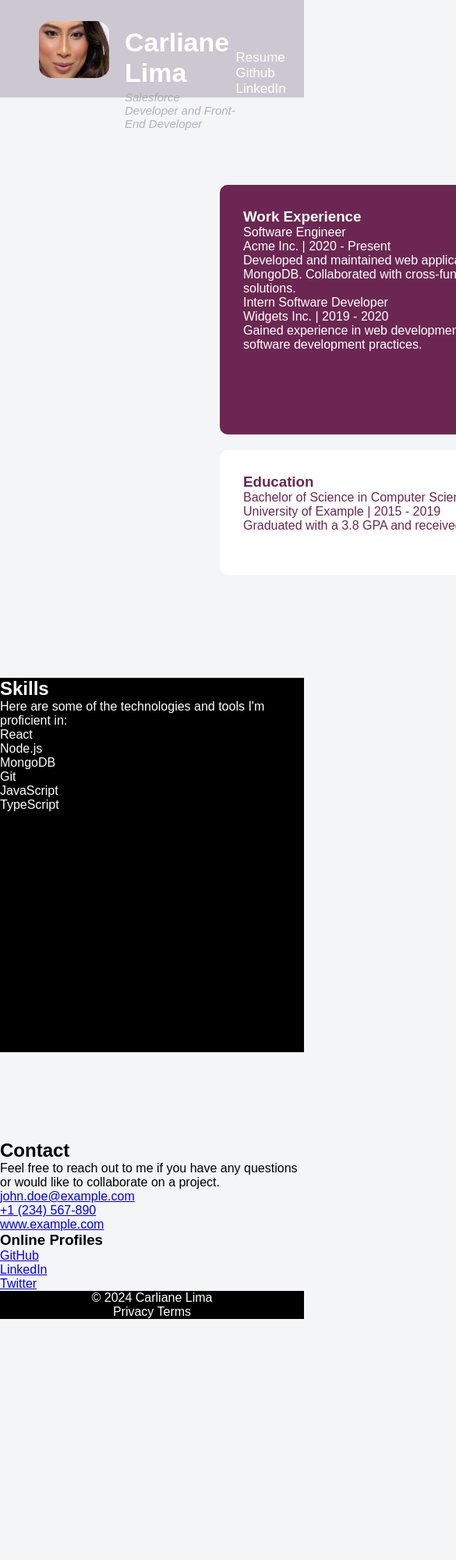
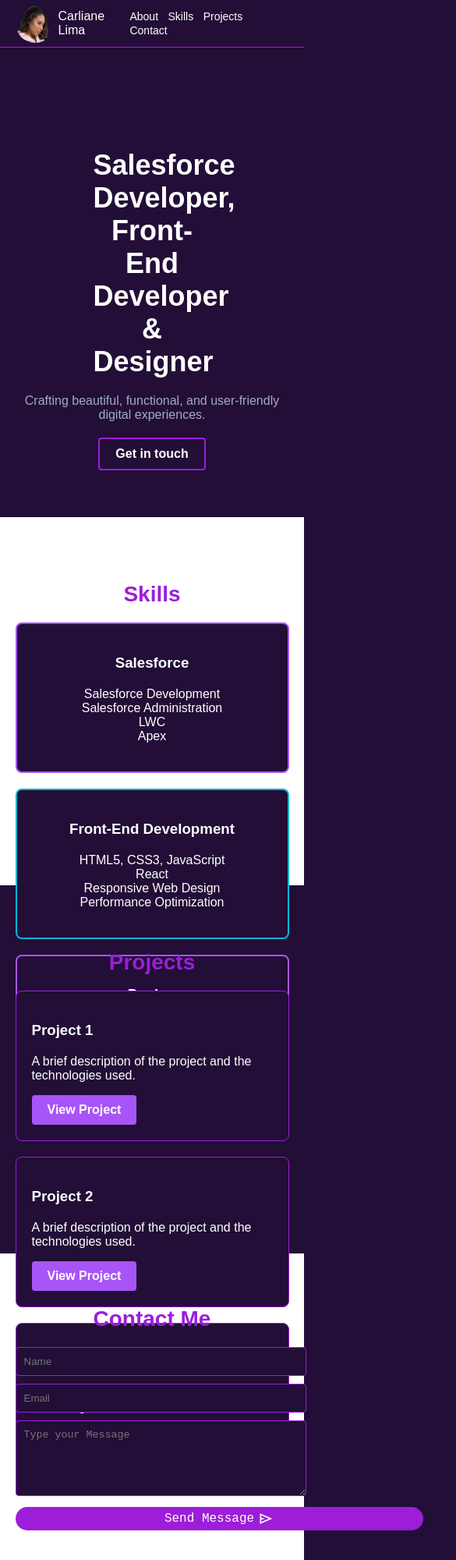
Before and after one commit to CarlianeLima/carli-lima.github.io, a plain HTML site: page MyPage.html in a window 390 px wide. Shown: the top 2000 px of the page at 78% size, 585 px wide, since content can reach past the window. Before the commit the page ends 1691 px from the top, so only its background shows below. Drawn offline with Linux system fonts and the light colour scheme; a script that the page names is missing; a small style sheet from the web is missing.

Commit message:
Change all layout

```diff
--- a/MyPage.css
+++ b/MyPage.css
@@ -1,160 +1,239 @@
-* {
+body {
+    font-family: Arial, sans-serif;
     margin: 0;
     padding: 0;
-    box-sizing: border-box;
-    font-family: 'Libre Franklin', sans-serif;
-}
-
-.grid-container {
-    display: grid;
-    grid-template-columns: auto auto auto;
-    background-color: #ccc8d1;
-    padding-left: 50px;
-    height: 125px;
-}
-
-.grid-container > div {
-    font-size: 17px;
+    background-color: rgb(34, 14, 55);
     color: white;
 }
 
-.item1 {
-    grid-column-start: 1;
-    grid-column-end: 3;
-  }
-
-/* .....Photo and Role..... */
-
-.PhotoAndRole {
-    display: flex;
-    justify-content: flex-start;
-    align-items: flex-start;
-    margin-top: 20px;
+.container {
+    width: 90%;
+    max-width: 1200px;
+    margin: 0 auto;
 }
 
-.MyAvatar img {
-    width: 90px;
-    height: 73px;
-    border-radius: 20%;
-    margin-right: 20px;
-    margin-top: 7px;
+header {
+    position: sticky;
+    top: 0;
+    z-index: 50;
+    width: 100%;
+    border-bottom: 1px solid #9d1dd8;
+    background-color: rgb(34, 14, 55);
+    backdrop-filter: blur(10px);
 }
 
-.NameAndRole {
-    margin-top: 15px;
+.imgAndNameDiv {
+    display: flex;
+    align-items: center;
+    flex-direction: row;
 }
 
-.Name {
-    padding-bottom: 3px;
+.facePhoto {
+    width: 50px;
+    height: 50px;
+    border-radius: 50%;
+    margin-right: 5px;
 }
 
-.Role {
-    color: rgb(156 163 175 / 80%);
-    font-size: 15px;
-    font-style: italic;
+nav {
+    display: flex;
+    justify-content: space-between;
+    align-items: center;
+    height: 60px;
 }
 
-/* ...... Links ...... */
-
-.ProfileLinks {
-    display: flex;
-    justify-content: center;
-    align-items: center;
-    margin-top: 20px;
+nav a {
+    color: white;
+    text-decoration: none;
+    font-size: 14px;
+    font-weight: 500;
+    transition: color 0.3s;
 }
 
-.ResumeClass {
-    text-decoration: none;
-    color: white;
-    margin-right: 20px;
+nav a:hover {
+    color: #9d1dd8;
 }
 
-.ResumeClass:hover {
-    color:  rgb(156 163 175 / 80%);;
+main {
+    padding: 40px 0;
 }
 
-.GithubClass {
-    text-decoration: none;
-    color: white;
-    margin-right: 20px;
+section {
+    padding: 60px 0;
 }
 
-.GithubClass:hover {
-    color:  rgb(156 163 175 / 80%);;
+h1, h2, h3 {
+    margin-bottom: 20px;
 }
 
-.LinkedInClass {
+h1 {
+    font-size: 50px;
+    text-align: center;
+    padding: 0 100px;
+}
+
+h2 {
+    font-size: 36px;
+    color: #9d1dd8;
+    text-align: center;
+}
+
+.descriptionAbout {
+    text-align: center;
+    color: #a0aec0;
+    max-width: 600px;
+    margin: 0 auto 20px;
+}
+
+#btnId {
+    text-align: center;
+}
+
+.btn {
+    display: inline-block;
+    padding: 10px 20px;
+    border-radius: 4px;
     text-decoration: none;
+    font-weight: bold;
+    transition: background-color 0.3s;
+}
+
+.btn-outline {
+    border: 2px solid #9d1dd8;
     color: white;
 }
 
-.LinkedInClass:hover {
-    color:  rgb(156 163 175 / 80%);;
-}
-/* ...... Header End ...... */
-
-/* ...... Body ...... */
-.Body {
-    background-color: rgb(243 244 246 / 90%);
-}
-
-.sectionContainer {
-    margin-left: 12rem;
-    margin-right: 12rem;
-}
-
-.IntrodutionAndDetailsSection {
-    display: flex;
-    justify-content: space-between;
-    margin-top: 7rem;
-}
-
-.IntrodutionBox {
-    width: 40rem;
-    margin: 0px 50px 10px 40px;
-}
-
-.myImage {
-    width: 100%;
-    height: 100%;
-}
-
-.WorkExperienceBox {
-    background: #6b2751;
-    padding: 30px;
-    border-radius: 10px;
-    margin-right: 40px;
-    margin-bottom: 20px;
-    width: 38rem;
-    height: 20rem;
+.btn-outline:hover {
+    background-color: #5a08b2;
     color: white;
 }
 
-.EducationBox {
-    background: white;
-    padding: 30px;
-    border-radius: 10px;
-    margin-right: 40px;
-    margin-bottom: 20px;
-    width: 38rem;
-    height: 10rem;
-    color: #6b2751;
+.btn-primary {
+    background-color: #a855f7;
+    color: white;
 }
 
-/* ...... skillsSection ...... */
-.skillsSection{
-    background-color: black;
-    color: white;
-    width: 100%;
-    height: 30rem;
-    margin-top: 7rem;
-    margin-bottom: 7rem;
+.btn-primary:hover {
+    background-color: #5a08b2;
 }
 
+.skills {
+    display: grid;
+    grid-template-columns: repeat(auto-fit, minmax(250px, 1fr));
+    gap: 20px;
+}
 
-/* ...... Footer ...... */
-.footerBox {
-    background-color: black;
+#skills {
+    background-color: white;
+    height: 22rem;
+}
+
+.skill-card {
+    border: 2px solid #06b6d4;
+    border-radius: 8px;
+    padding: 20px;
+    text-align: center;
+    background-color: rgb(34, 14, 55);
+}
+
+.skill-card:hover {
+    background-color: rgb(46, 17, 77);
+}
+
+#projects {
+    height: 22rem;
+}
+
+.projects {
+    display: grid;
+    grid-template-columns: repeat(auto-fit, minmax(300px, 1fr));
+    gap: 20px;
+}
+
+.project-card {
+    border: 1px solid #9d1dd8;
+    border-radius: 8px;
+    overflow: hidden;
+    background-color: rgb(34, 14, 55);
+}
+
+.project-card:hover {
+    background-color: rgb(46, 17, 77);
+}
+
+.project-card-content {
+    padding: 20px;
+}
+
+.project-card h3 {
     color: white;
+}
+
+#contact {
+    background-color: white;
+    height: 22rem;
+}
+
+.contactContainer {
+    top: -15px;
+    position: relative;
+}
+
+form {
+    max-width: 500px;
+    margin: 0 auto;
+}
+
+input, textarea {
+    width: 100%;
+    padding: 10px;
+    margin-bottom: 10px;
+    border: 1px solid #9d1dd8;
+    border-radius: 4px;
+    background-color: rgb(34, 14, 55);
+    color: white;
+}
+
+.sendMessageButton {
+    min-width: 523px;
+    height: 30px;
+    display: flex;
+    align-items: center;
+    justify-content: center;
+    flex-direction: row;
+    font-family: monospace;
+    font-size: 16px;
+    color: white;
+    background-color: #9d1dd8;
+    border: none;
+    border-radius: 20px;
+}
+
+.sendMessageButton:hover {
+    background-color: rgb(61, 25, 99);
+}
+
+.sendIcon {
+    margin-left: 5px;
+}
+
+footer {
+    border-top: 1px solid #9d1dd8;
+    padding: 20px 0;
     text-align: center;
+    font-size: 14px;
 }
+
+@media (max-width: 768px) {
+    h1 {
+        font-size: 36px;
+    }
+
+    h2 {
+        font-size: 28px;
+    }
+
+    .skills, .projects {
+        grid-template-columns: 1fr;
+    }
+}
--- a/MyPage.html
+++ b/MyPage.html
@@ -1,202 +1,140 @@
 <!DOCTYPE html>
-<html>
+<html lang="pt-br">
 
 <head>
   <meta charset="UTF-8">
   <meta name="viewport" content="width=device-width, initial-scale=1.0">
   <link rel="stylesheet" href="MyPage.css">
   <link rel="Icon" href="./Assets/formIcon.svg" type="image/svg">
+  <link rel="stylesheet" href="https://cdnjs.cloudflare.com/ajax/libs/font-awesome/6.4.0/css/all.min.css"
+    integrity="sha512-ChzDzmAAgebV6cwrWVhkV6FQ6yT6GsRsld3s7RNiv1mfDb7s79b44n+YixyE1C1wUV4shN8au91xPxw60yZ/LPtf1"
+    crossorigin="anonymous" referrerpolicy="no-referrer" />
   <script src="script.js" defer></script>
-
-    <title>My Page</title>
+  <title>Carli's Page</title>
 </head>
 
-<header class="grid-container header">
+<body class="containerBody">
 
-    <div class="item1 PhotoAndRole">
-        <div class="MyAvatar">
-            <img src="./Assets/fotoRosto.jpeg" alt="Carliane Lima" class="facePhoto" />
-        </div>
-
-        <div class="NameAndRole">
-            <h1 class="Name">Carliane Lima</h1>
-            <p class="Role">Salesforce Developer and Front-End Developer</p>
-        </div>
-    </div>
-
-    <div class="ProfileLinks">
-        <nav>
-            <a class="ResumeClass" href="#">Resume</a>
-            <a class="GithubClass" href="https://github.com/CarlianeLima" target="_blank">Github</a>
-            <a class="LinkedInClass" href="https://www.linkedin.com/in/carliane-lima-143635178/"
-                target="_blank">LinkedIn</a>
-        </nav>
-    </div>
-
-</header>
-
-<body class="Body">
-
-    <section class="sectionContainer">
-        <div class="container">
-
-            <div class="IntrodutionAndDetailsSection">
-
-                <div class="IntrodutionBox">
-                    <img src="./Assets/canvasArt1.png" alt="Developer" class="myImage" />
+  <header class="containerHeader">
+    <nav class="container">
+      <div class="imgAndNameDiv">
+        <img src="./Assets/IMG_0617-2-removebg-preview.png" alt="Carliane Lima" class="facePhoto" />
+        <span>Carliane Lima</span>
       </div>
 
       <div>
-                    <div class="WorkExperienceBox">
-                        <h3>Work Experience</h3>
-                        <div>
-                            <div class="grid gap-1">
-                                <div>Software Engineer</div>
-                                <div>Acme Inc. | 2020 - Present</div>
-                                <p>Developed and maintained web applications using React, Node.js, and MongoDB. Collaborated with cross-functional teams to deliver high-quality solutions.</p>
+        <a href="#about" style="margin-right: 8px;">About</a>
+        <a href="#skills" style="margin-right: 8px;">Skills</a>
+        <a href="#projects" style="margin-right: 8px;">Projects</a>
+        <a href="#contact" style="margin-right: 8px;">Contact</a>
+      </div>
+    </nav>
+  </header>
+
+  <main>
+    <section id="about">
+      <div class="container">
+        <h1>Salesforce Developer, Front-End Developer & Designer</h1>
+        <p class="descriptionAbout">Crafting beautiful, functional, and user-friendly digital experiences.</p>
+        <div id="btnId">
+          <a href="#contact" class="btn btn-outline">Get in touch</a>
+        </div>
+      </div>
+    </section>
+
+    <section id="skills">
+      <div class="container">
+        <h2>Skills</h2>
+        <div class="skills">
+
+          <div class="skill-card" style="border-color: #a855f7;">
+            <h3>Salesforce</h3>
+            <ul style="list-style-type: none; padding: 0;">
+              <li>Salesforce Development</li>
+              <li>Salesforce Administration</li>
+              <li>LWC</li>
+              <li>Apex</li>
+            </ul>
           </div>
 
-                            <div>
-                                <div>Intern Software Developer</div>
-                                <div>Widgets Inc. | 2019 - 2020</div>
-                                <p>Gained experience in web development, database management, and agile software development practices.</p>
+          <div class="skill-card">
+            <h3>Front-End Development</h3>
+            <ul style="list-style-type: none; padding: 0;">
+              <li>HTML5, CSS3, JavaScript</li>
+              <li>React</li>
+              <li>Responsive Web Design</li>
+              <li>Performance Optimization</li>
+            </ul>
+          </div>
+
+          <div class="skill-card" style="border-color: #a855f7;">
+            <h3>Design</h3>
+            <ul style="list-style-type: none; padding: 0;">
+              <li>UI/UX Design</li>
+              <li>Adobe Creatives</li>
+              <li>Figma</li>
+              <li>Photoshop</li>
+              <li>Illustrator</li>
+              <li>Canva</li>
+            </ul>
           </div>
 
         </div>
       </div>
+    </section>
 
-                    <div class="EducationBox">
-                        <h3>Education</h3>
-                        <div>
-                            <div class="grid gap-1">
-                                <div>Bachelor of Science in Computer Science</div>
-                                <div>University of Example | 2015 - 2019</div>
-                                <p>Graduated with a 3.8 GPA and received the Dean's List award.</p>
+    <section id="projects">
+      <div class="container">
+        <h2>Projects</h2>
+        <div class="projects">
+          <div class="project-card">
+            <div class="project-card-content">
+              <h3>Project 1</h3>
+              <p>A brief description of the project and the technologies used.</p>
+              <a href="#" class="btn btn-primary">View Project</a>
             </div>
           </div>
-
+          <div class="project-card">
+            <div class="project-card-content">
+              <h3>Project 2</h3>
+              <p>A brief description of the project and the technologies used.</p>
+              <a href="#" class="btn btn-primary">View Project</a>
             </div>
           </div>
-
-            </div>
-
-        </div>
-    </section>
-
-    <section class="skillsSection">
-        <div class"skillsContainer">
-          <div class="grid">
-            <div >
-              <h2 >Skills</h2>
-              <p >Here are some of the technologies and tools I'm proficient in:</p>
-            </div>
-
-            <div class="grid grid-cols-2 gap-4">
-              <div >
-                <div class="reactIcon"></div>
-                <span >React</span>
-              </div>
-
-              <div >
-                <div class="nodeIcon"></div>
-                <span >Node.js</span>
-              </div>
-
-              <div >
-                <div class="mongoIcon" ></div>
-                <span >MongoDB</span>
-              </div>
-
-              <div >
-                <div class="gitIcon" ></div>
-                <span >Git</span>
-              </div>
-
-              <div >
-                <div class="javascriptIcon" ></div>
-                <span >JavaScript</span>
-              </div>
-
-              <div >
-                <div class="typescriptIcon" ></div>
-                <span >TypeScript</span>
-              </div>
-
-            </div>
-          </div>
-        </div>
-      </section>
-
-      <section className="bg-gray-100 dark:bg-gray-800 py-12 md:py-24 lg:py-32">
-        <div className="container px-4 md:px-6">
-          <div className="grid gap-8 md:grid-cols-2 md:gap-16">
-            <div className="space-y-4">
-              <h2 className="text-3xl font-bold tracking-tighter sm:text-4xl md:text-5xl">Contact</h2>
-              <p className="text-gray-500 md:text-xl dark:text-gray-400">
-                Feel free to reach out to me if you have any questions or would like to collaborate on a project.
-              </p>
-              <div className="flex flex-col gap-4">
-                <div className="flex items-center gap-2">
-                  <MailOpenIcon className="h-5 w-5 text-gray-500 dark:text-gray-400" />
-                  <a href="#" className="text-sm text-gray-500 hover:underline dark:text-gray-400">
-                    john.doe@example.com
-                  </a>
-                </div>
-                <div className="flex items-center gap-2">
-                  <PhoneIcon className="h-5 w-5 text-gray-500 dark:text-gray-400" />
-                  <a href="#" className="text-sm text-gray-500 hover:underline dark:text-gray-400">
-                    +1 (234) 567-890
-                  </a>
-                </div>
-                <div className="flex items-center gap-2">
-                  <LinkIcon className="h-5 w-5 text-gray-500 dark:text-gray-400" />
-                  <a href="#" className="text-sm text-gray-500 hover:underline dark:text-gray-400">
-                    www.example.com
-                  </a>
-                </div>
-              </div>
-            </div>
-            <div className="grid gap-4">
-              <div className="bg-white dark:bg-gray-950 rounded-lg p-6 shadow-sm">
-                <h3 className="text-lg font-bold">Online Profiles</h3>
-                <div className="space-y-4 mt-4">
-                  <div className="flex items-center gap-2">
-                    <GitlabIcon className="h-6 w-6 text-gray-500 dark:text-gray-400" />
-                    <a href="#" className="text-sm text-gray-500 hover:underline dark:text-gray-400">
-                      GitHub
-                    </a>
-                  </div>
-                  <div className="flex items-center gap-2">
-                    <LinkedinIcon className="h-6 w-6 text-gray-500 dark:text-gray-400" />
-                    <a href="#" className="text-sm text-gray-500 hover:underline dark:text-gray-400">
-                      LinkedIn
-                    </a>
-                  </div>
-                  <div className="flex items-center gap-2">
-                    <TwitterIcon className="h-6 w-6 text-gray-500 dark:text-gray-400" />
-                    <a href="#" className="text-sm text-gray-500 hover:underline dark:text-gray-400">
-                      Twitter
-                    </a>
-                  </div>
-                </div>
+          <div class="project-card">
+            <div class="project-card-content">
+              <h3>Project 3</h3>
+              <p>A brief description of the project and the technologies used.</p>
+              <a href="#" class="btn btn-primary">View Project</a>
             </div>
           </div>
         </div>
       </div>
     </section>
 
-      <footer class="footerBox">
-        <p >&copy; 2024 Carliane Lima</p>
-        <div className="flex items-center gap-4">
-          <Link href="#" className="text-sm hover:underline" prefetch={false}>
-            Privacy
-          </Link>
-          <Link href="#" className="text-sm hover:underline" prefetch={false}>
-            Terms
-          </Link>
+    <section id="contact">
+      <div class="container contactContainer">
+        <h2>Contact Me</h2>
+        <form id="contact-form">
+          <input type="text" placeholder="Name" required>
+          <input type="email" placeholder="Email" required>
+          <textarea placeholder="Type your Message" rows="5" required></textarea>
+          <button type="submit" class="sendMessageButton">
+            Send Message
+            <svg xmlns="http://www.w3.org/2000/svg" height="20px" viewBox="0 -960 960 960" width="20px" fill="white" class="sendIcon">
+              <path d="M120-160v-640l760 320-760 320Zm80-120 474-200-474-200v140l240 60-240 60v140Zm0 0v-400 400Z" />
+            </svg>
+          </button>
+        </form>
+      </div>
+    </section>
+  </main>
+
+  <footer>
+    <div class="container">
+      <p>© 2024 Carliane Lima. All rights reserved.</p>
     </div>
   </footer>
-
 
 </body>
 
```
Also changed, not shown: Assets/IMG_0617-2-removebg-preview.png (added), Assets/MeSitting.png (added), 2 other files. Lines whose indentation alone changed are shown as unchanged.
